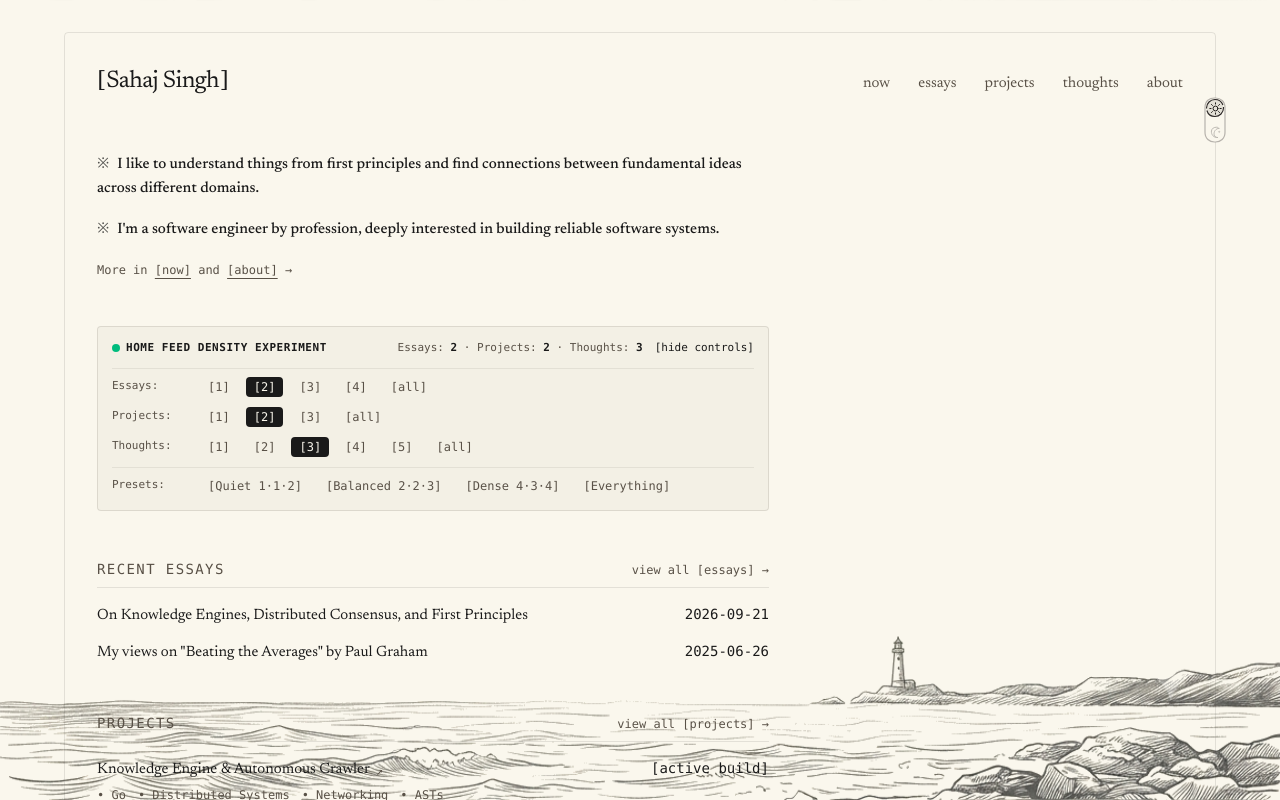
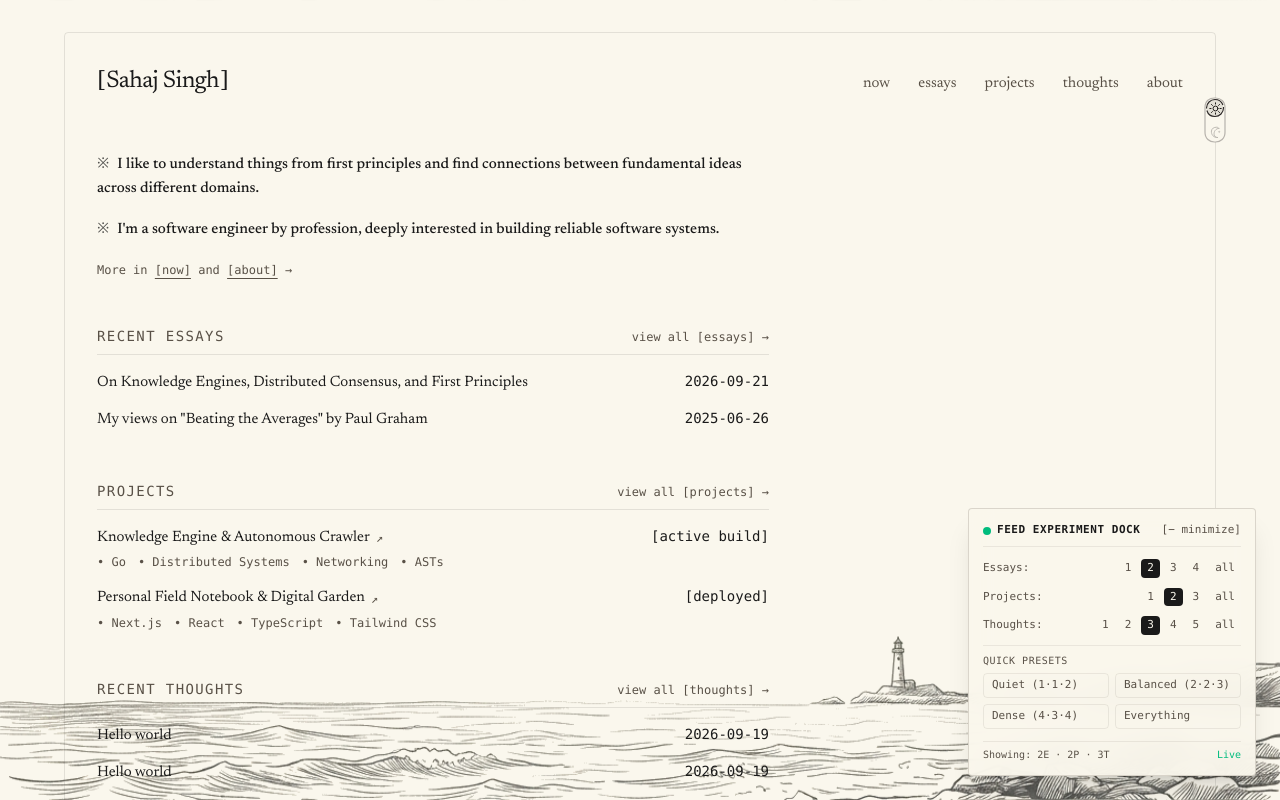
Before and after one commit to sahajdeepsingh651/sahajsingh, a Next.js app: page / in a window 1280 px wide. Shown: the top 800 px of the page. Built offline with nearby package versions, Linux system fonts and the light colour scheme.

Commit message:
feat(home): relocate feed experiment controls to floating side dock

```diff
--- a/src/components/HomeFeedExperiment.tsx
+++ b/src/components/HomeFeedExperiment.tsx
@@ -22,7 +22,7 @@ export default function HomeFeedExperiment({
     const [essayCount, setEssayCount] = useState<CountChoice>(2);
     const [projectCount, setProjectCount] = useState<CountChoice>(2);
     const [thoughtCount, setThoughtCount] = useState<CountChoice>(3);
-    const [isOpen, setIsOpen] = useState<boolean>(true);
+    const [isExpanded, setIsExpanded] = useState<boolean>(true);
 
     const visibleEssays =
         essayCount === "all" ? essays : essays.slice(0, essayCount);
@@ -38,129 +38,10 @@ export default function HomeFeedExperiment({
     };
 
     return (
+        <>
+            {/* 1. PURE HOME FEED (No experiment clutter inside the central column) */}
             <div className="space-y-12">
-            {/* Interactive Density Experiment Toolbar */}
-            <aside
-                aria-label="Feed Experiment Controls"
-                className="p-3.5 rounded border border-current/15 bg-stone-500/5 space-y-3 text-xs font-mono text-[var(--text-muted)]"
-            >
-                <div className="flex flex-wrap items-center justify-between gap-2">
-                    <span className="text-[11px] uppercase tracking-wider font-semibold text-[var(--text-color)] flex items-center gap-1.5">
-                        <span className="w-2 h-2 rounded-full bg-emerald-500" />
-                        Home Feed Density Experiment
-                    </span>
-                    <div className="flex items-center gap-3">
-                        <span className="text-[11px] text-[var(--text-muted)]">
-                            Essays: <strong className="text-[var(--text-color)]">{essayCount}</strong> · Projects:{" "}
-                            <strong className="text-[var(--text-color)]">{projectCount}</strong> · Thoughts:{" "}
-                            <strong className="text-[var(--text-color)]">{thoughtCount}</strong>
-                        </span>
-                        <button
-                            type="button"
-                            onClick={() => setIsOpen(!isOpen)}
-                            className="text-[11px] text-[var(--text-color)] hover:underline cursor-pointer"
-                        >
-                            {isOpen ? "[hide controls]" : "[show controls]"}
-                        </button>
-                    </div>
-                </div>
-
-                {isOpen && (
-                    <div className="space-y-2.5 pt-2 border-t border-current/10">
-                        {/* Essays row */}
-                        <div className="flex flex-wrap items-center gap-2">
-                            <span className="w-20 text-[11px] text-[var(--text-muted)]">Essays:</span>
-                            {([1, 2, 3, 4, "all"] as const).map((count) => (
-                                <button
-                                    key={String(count)}
-                                    type="button"
-                                    onClick={() => setEssayCount(count)}
-                                    className={`px-2 py-0.5 rounded cursor-pointer transition-colors ${
-                                        essayCount === count
-                                            ? "bg-[var(--text-color)] text-[var(--bg-color)] font-medium"
-                                            : "text-[var(--text-muted)] hover:text-[var(--text-color)] hover:bg-current/10"
-                                    }`}
-                                >
-                                    [{count}]
-                                </button>
-                            ))}
-                        </div>
-
-                        {/* Projects row */}
-                        <div className="flex flex-wrap items-center gap-2">
-                            <span className="w-20 text-[11px] text-[var(--text-muted)]">Projects:</span>
-                            {([1, 2, 3, "all"] as const).map((count) => (
-                                <button
-                                    key={String(count)}
-                                    type="button"
-                                    onClick={() => setProjectCount(count)}
-                                    className={`px-2 py-0.5 rounded cursor-pointer transition-colors ${
-                                        projectCount === count
-                                            ? "bg-[var(--text-color)] text-[var(--bg-color)] font-medium"
-                                            : "text-[var(--text-muted)] hover:text-[var(--text-color)] hover:bg-current/10"
-                                    }`}
-                                >
-                                    [{count}]
-                                </button>
-                            ))}
-                        </div>
-
-                        {/* Thoughts row */}
-                        <div className="flex flex-wrap items-center gap-2">
-                            <span className="w-20 text-[11px] text-[var(--text-muted)]">Thoughts:</span>
-                            {([1, 2, 3, 4, 5, "all"] as const).map((count) => (
-                                <button
-                                    key={String(count)}
-                                    type="button"
-                                    onClick={() => setThoughtCount(count)}
-                                    className={`px-2 py-0.5 rounded cursor-pointer transition-colors ${
-                                        thoughtCount === count
-                                            ? "bg-[var(--text-color)] text-[var(--bg-color)] font-medium"
-                                            : "text-[var(--text-muted)] hover:text-[var(--text-color)] hover:bg-current/10"
-                                    }`}
-                                >
-                                    [{count}]
-                                </button>
-                            ))}
-                        </div>
-
-                        {/* Quick Presets */}
-                        <div className="flex flex-wrap items-center gap-2 pt-2 border-t border-current/10">
-                            <span className="w-20 text-[11px] text-[var(--text-muted)]">Presets:</span>
-                            <button
-                                type="button"
-                                onClick={() => applyPreset(1, 1, 2)}
-                                className="px-2 py-0.5 rounded cursor-pointer text-[var(--text-muted)] hover:text-[var(--text-color)] hover:bg-current/10"
-                            >
-                                [Quiet 1·1·2]
-                            </button>
-                            <button
-                                type="button"
-                                onClick={() => applyPreset(2, 2, 3)}
-                                className="px-2 py-0.5 rounded cursor-pointer text-[var(--text-muted)] hover:text-[var(--text-color)] hover:bg-current/10"
-                            >
-                                [Balanced 2·2·3]
-                            </button>
-                            <button
-                                type="button"
-                                onClick={() => applyPreset(4, 3, 4)}
-                                className="px-2 py-0.5 rounded cursor-pointer text-[var(--text-muted)] hover:text-[var(--text-color)] hover:bg-current/10"
-                            >
-                                [Dense 4·3·4]
-                            </button>
-                            <button
-                                type="button"
-                                onClick={() => applyPreset("all", "all", "all")}
-                                className="px-2 py-0.5 rounded cursor-pointer text-[var(--text-muted)] hover:text-[var(--text-color)] hover:bg-current/10"
-                            >
-                                [Everything]
-                            </button>
-                        </div>
-                    </div>
-                )}
-            </aside>
-
-            {/* 1. RECENT ESSAYS */}
+                {/* RECENT ESSAYS */}
                 {visibleEssays.length > 0 && (
                     <section className="space-y-4">
                         <div className="flex items-baseline justify-between border-b border-current/10 pb-2">
@@ -196,7 +77,7 @@ export default function HomeFeedExperiment({
                     </section>
                 )}
 
-            {/* 2. PROJECTS */}
+                {/* PROJECTS */}
                 {visibleProjects.length > 0 && (
                     <section className="space-y-4">
                         <div className="flex items-baseline justify-between border-b border-current/10 pb-2">
@@ -223,10 +104,14 @@ export default function HomeFeedExperiment({
                                                 className="text-[var(--text-color)] hover:underline underline-offset-4 decoration-current/40 inline-flex items-center gap-1.5"
                                             >
                                                 <span>{project.title}</span>
-                                            <span className="text-xs font-mono text-[var(--text-muted)]">↗</span>
+                                                <span className="text-xs font-mono text-[var(--text-muted)]">
+                                                    ↗
+                                                </span>
                                             </a>
                                         ) : (
-                                        <span className="text-[var(--text-color)]">{project.title}</span>
+                                            <span className="text-[var(--text-color)]">
+                                                {project.title}
+                                            </span>
                                         )}
                                         <span className="text-sm font-mono text-[var(--text-color)] shrink-0">
                                             [{project.status}]
@@ -243,7 +128,7 @@ export default function HomeFeedExperiment({
                     </section>
                 )}
 
-            {/* 3. RECENT THOUGHTS */}
+                {/* RECENT THOUGHTS */}
                 {visibleThoughts.length > 0 && (
                     <section className="space-y-4">
                         <div className="flex items-baseline justify-between border-b border-current/10 pb-2">
@@ -279,5 +164,152 @@ export default function HomeFeedExperiment({
                     </section>
                 )}
             </div>
+
+            {/* 2. FLOATING SIDE DOCK (Docked on the side, completely outside content flow) */}
+            <aside
+                aria-label="Feed Experiment Side Dock"
+                className="fixed right-4 sm:right-6 bottom-6 z-50 font-mono text-xs text-[var(--text-muted)]"
+            >
+                {!isExpanded ? (
+                    <button
+                        type="button"
+                        onClick={() => setIsExpanded(true)}
+                        className="px-3 py-2 rounded border border-current/20 bg-[var(--bg-color)]/95 backdrop-blur-md shadow-lg text-[11px] text-[var(--text-color)] hover:border-current/40 transition-colors flex items-center gap-2 cursor-pointer"
+                        title="Open Home Feed Density Controller"
+                    >
+                        <span className="w-2 h-2 rounded-full bg-emerald-500 animate-pulse" />
+                        <span>⚙ Feed Density ({essayCount}·{projectCount}·{thoughtCount})</span>
+                        <span className="text-[var(--text-muted)]">[open]</span>
+                    </button>
+                ) : (
+                    <div className="p-3.5 rounded border border-current/20 bg-[var(--bg-color)]/95 backdrop-blur-md shadow-xl space-y-3 w-72 max-w-[calc(100vw-2rem)]">
+                        {/* Header */}
+                        <div className="flex items-center justify-between border-b border-current/10 pb-2">
+                            <span className="text-[11px] uppercase tracking-wider font-semibold text-[var(--text-color)] flex items-center gap-1.5">
+                                <span className="w-2 h-2 rounded-full bg-emerald-500" />
+                                Feed Experiment Dock
+                            </span>
+                            <button
+                                type="button"
+                                onClick={() => setIsExpanded(false)}
+                                className="text-[11px] text-[var(--text-muted)] hover:text-[var(--text-color)] hover:underline cursor-pointer"
+                                title="Minimize controller to margin"
+                            >
+                                [− minimize]
+                            </button>
+                        </div>
+
+                        {/* Controls */}
+                        <div className="space-y-2.5">
+                            {/* Essays */}
+                            <div className="flex items-center justify-between gap-1">
+                                <span className="text-[11px] text-[var(--text-muted)]">Essays:</span>
+                                <div className="flex items-center gap-1">
+                                    {([1, 2, 3, 4, "all"] as const).map((count) => (
+                                        <button
+                                            key={String(count)}
+                                            type="button"
+                                            onClick={() => setEssayCount(count)}
+                                            className={`px-1.5 py-0.5 rounded text-[11px] cursor-pointer transition-colors ${
+                                                essayCount === count
+                                                    ? "bg-[var(--text-color)] text-[var(--bg-color)] font-medium"
+                                                    : "text-[var(--text-muted)] hover:text-[var(--text-color)] hover:bg-current/10"
+                                            }`}
+                                        >
+                                            {count}
+                                        </button>
+                                    ))}
+                                </div>
+                            </div>
+
+                            {/* Projects */}
+                            <div className="flex items-center justify-between gap-1">
+                                <span className="text-[11px] text-[var(--text-muted)]">Projects:</span>
+                                <div className="flex items-center gap-1">
+                                    {([1, 2, 3, "all"] as const).map((count) => (
+                                        <button
+                                            key={String(count)}
+                                            type="button"
+                                            onClick={() => setProjectCount(count)}
+                                            className={`px-1.5 py-0.5 rounded text-[11px] cursor-pointer transition-colors ${
+                                                projectCount === count
+                                                    ? "bg-[var(--text-color)] text-[var(--bg-color)] font-medium"
+                                                    : "text-[var(--text-muted)] hover:text-[var(--text-color)] hover:bg-current/10"
+                                            }`}
+                                        >
+                                            {count}
+                                        </button>
+                                    ))}
+                                </div>
+                            </div>
+
+                            {/* Thoughts */}
+                            <div className="flex items-center justify-between gap-1">
+                                <span className="text-[11px] text-[var(--text-muted)]">Thoughts:</span>
+                                <div className="flex items-center gap-1">
+                                    {([1, 2, 3, 4, 5, "all"] as const).map((count) => (
+                                        <button
+                                            key={String(count)}
+                                            type="button"
+                                            onClick={() => setThoughtCount(count)}
+                                            className={`px-1.5 py-0.5 rounded text-[11px] cursor-pointer transition-colors ${
+                                                thoughtCount === count
+                                                    ? "bg-[var(--text-color)] text-[var(--bg-color)] font-medium"
+                                                    : "text-[var(--text-muted)] hover:text-[var(--text-color)] hover:bg-current/10"
+                                            }`}
+                                        >
+                                            {count}
+                                        </button>
+                                    ))}
+                                </div>
+                            </div>
+
+                            {/* Presets */}
+                            <div className="pt-2 border-t border-current/10 space-y-1.5">
+                                <span className="block text-[10px] uppercase tracking-wider text-[var(--text-muted)]">
+                                    Quick Presets
+                                </span>
+                                <div className="grid grid-cols-2 gap-1.5">
+                                    <button
+                                        type="button"
+                                        onClick={() => applyPreset(1, 1, 2)}
+                                        className="px-2 py-1 rounded text-[11px] text-left border border-current/10 text-[var(--text-muted)] hover:text-[var(--text-color)] hover:bg-current/10 cursor-pointer"
+                                    >
+                                        Quiet (1·1·2)
+                                    </button>
+                                    <button
+                                        type="button"
+                                        onClick={() => applyPreset(2, 2, 3)}
+                                        className="px-2 py-1 rounded text-[11px] text-left border border-current/10 text-[var(--text-muted)] hover:text-[var(--text-color)] hover:bg-current/10 cursor-pointer"
+                                    >
+                                        Balanced (2·2·3)
+                                    </button>
+                                    <button
+                                        type="button"
+                                        onClick={() => applyPreset(4, 3, 4)}
+                                        className="px-2 py-1 rounded text-[11px] text-left border border-current/10 text-[var(--text-muted)] hover:text-[var(--text-color)] hover:bg-current/10 cursor-pointer"
+                                    >
+                                        Dense (4·3·4)
+                                    </button>
+                                    <button
+                                        type="button"
+                                        onClick={() => applyPreset("all", "all", "all")}
+                                        className="px-2 py-1 rounded text-[11px] text-left border border-current/10 text-[var(--text-muted)] hover:text-[var(--text-color)] hover:bg-current/10 cursor-pointer"
+                                    >
+                                        Everything
+                                    </button>
+                                </div>
+                            </div>
+                        </div>
+
+                        {/* Status Readout */}
+                        <div className="pt-1.5 border-t border-current/10 text-[10px] text-[var(--text-muted)] flex items-center justify-between">
+                            <span>Showing: {visibleEssays.length}E · {visibleProjects.length}P · {visibleThoughts.length}T</span>
+                            <span className="text-emerald-500">Live</span>
+                        </div>
+                    </div>
+                )}
+            </aside>
+        </>
     );
 }
```
Lines whose indentation alone changed are shown as unchanged.
